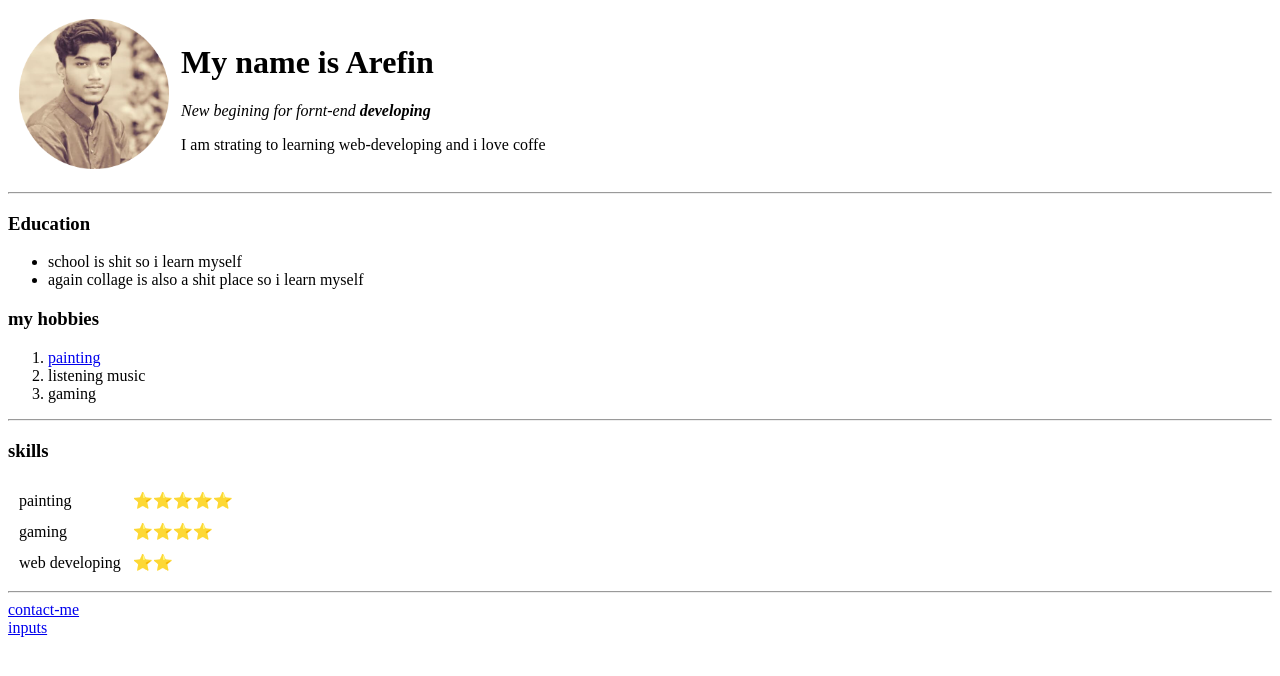
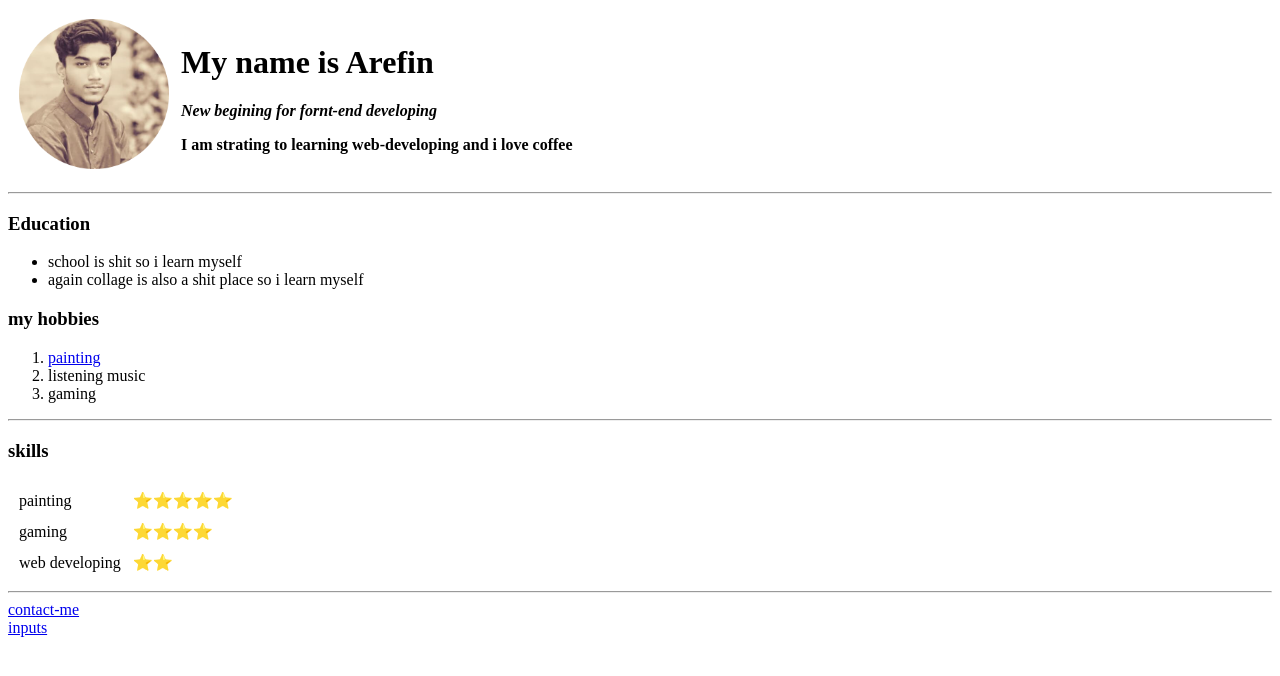
Before and after one commit to TEMPLAR-007/cv, a plain HTML site: page index.html in a window 1280 px wide. Drawn offline with Linux system fonts and the light colour scheme.

Commit message:
Add files via upload

```diff
--- a/index.html
+++ b/index.html
@@ -1,8 +1,13 @@
 <!DOCTYPE html>
 <html lang="en">
+
 <head>
   <title>my website in just HTML</title>
+
+<link rel="stylesheet" href="css/style.css">
+
 </head>
+
 <body>
 
 <table cellspacing="10">
@@ -11,8 +16,8 @@
     <td>
       <h1>My name is Arefin</h1>
 
-       <p><em>New begining for fornt-end <strong>developing</strong></em></p>
-      <p>I am strating to learning web-developing and i love coffe</p>
+       <p><em><strong>New begining for fornt-end developing</strong></em></p>
+      <p><strong>I am strating to learning web-developing and i love coffee</strong></p>
 
     </td>
   </tr>
```
